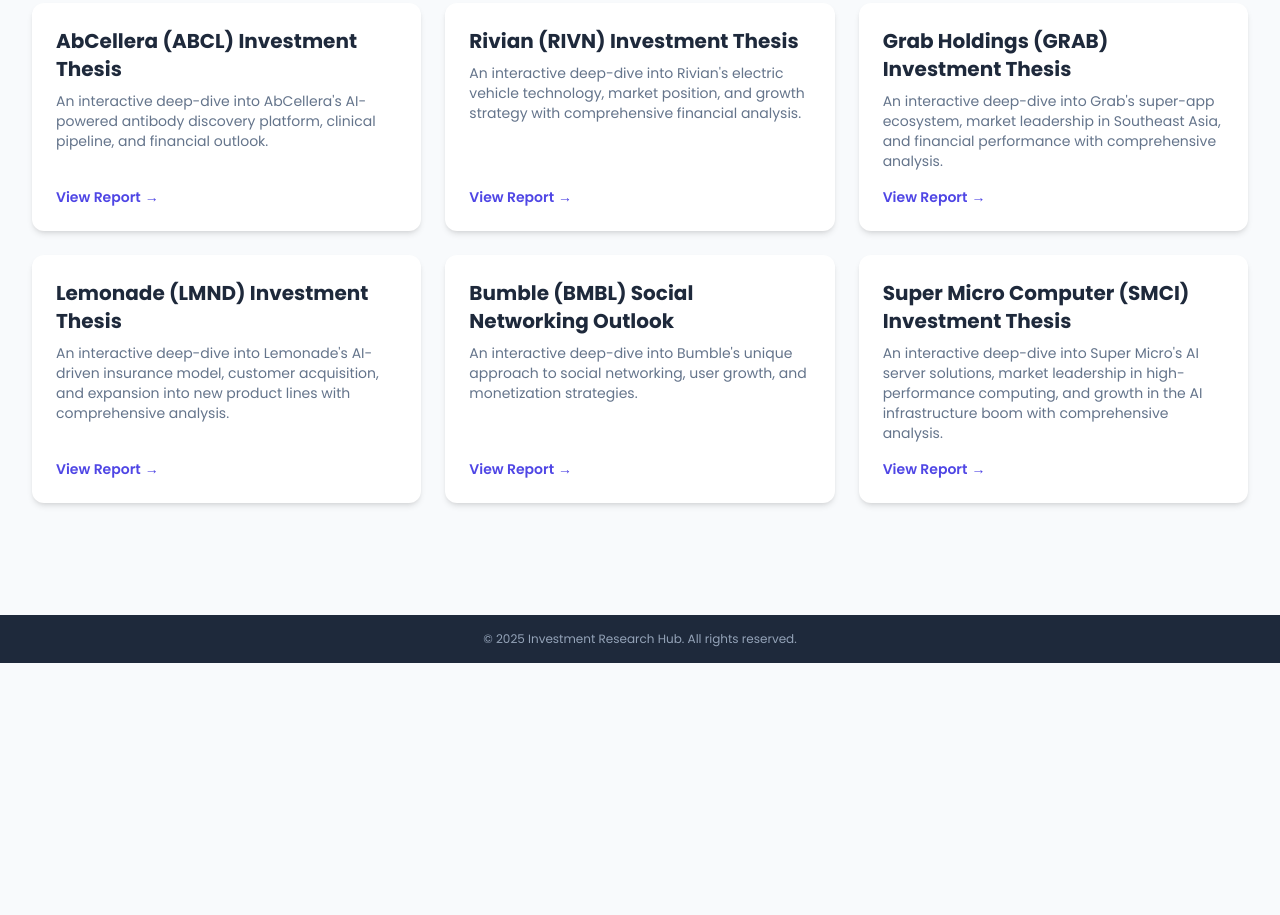
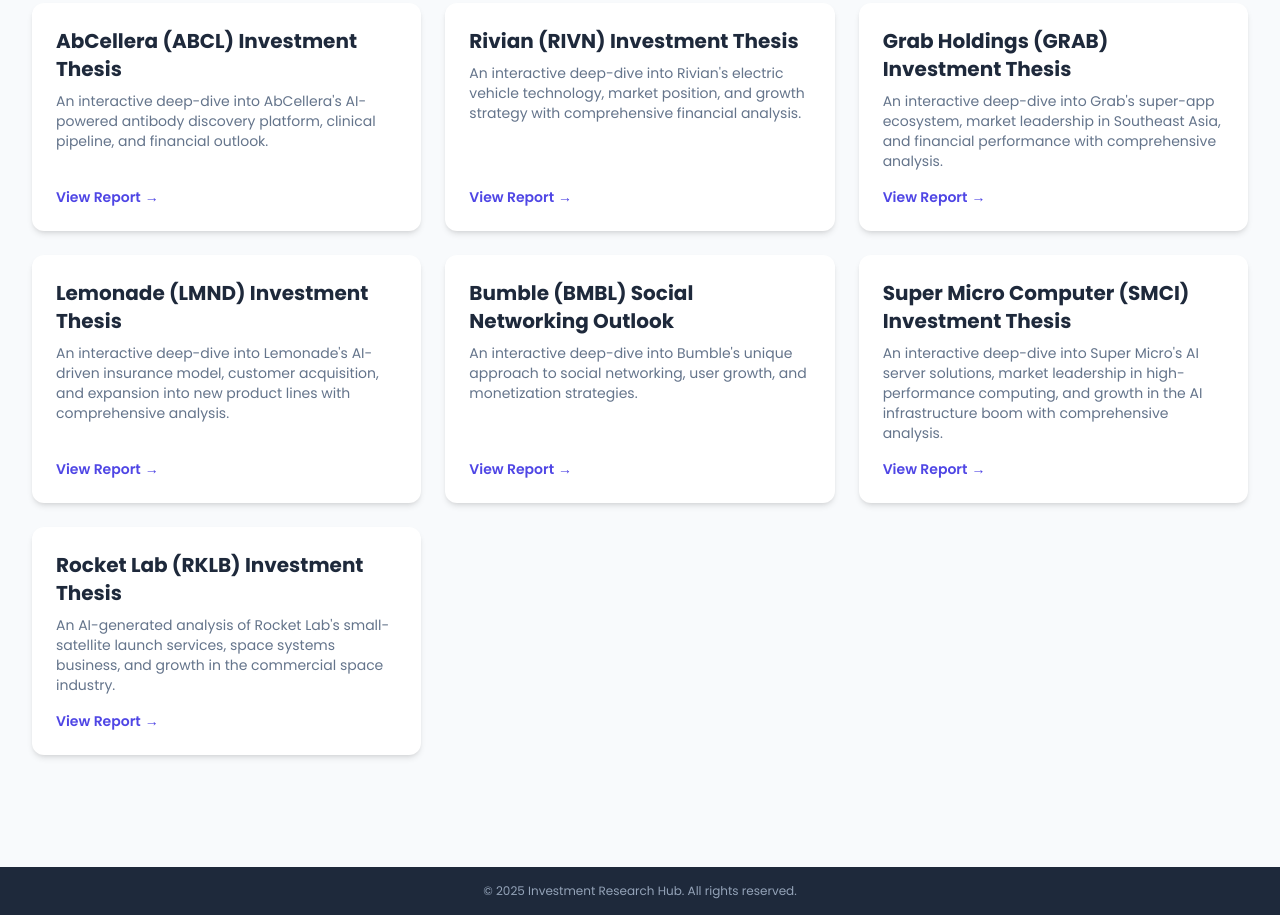
Before and after one commit to devangdshah/investment-research-hub, a website: page index.html in a window 1280 px wide. Shown: the part 369-1284 px from the top of the page. Before the commit the page ends 1032 px from the top, so only its background shows below. Drawn offline with nearby package versions, Linux system fonts and the light colour scheme.

Commit message:
Add AI-generated Rocket Lab (RKLB) investment thesis using Gemini API integration

```diff
--- a/index.html
+++ b/index.html
@@ -127,6 +127,17 @@
                     <span class="ml-1">→</span>
                 </a>
             </div>
+
+            <div class="card flex flex-col justify-between">
+                <div>
+                    <h3 class="text-xl font-bold text-slate-800 mb-2">Rocket Lab (RKLB) Investment Thesis</h3>
+                    <p class="text-sm text-slate-500 mb-4">An AI-generated analysis of Rocket Lab's small-satellite launch services, space systems business, and growth in the commercial space industry.</p>
+                </div>
+                <a href="rklb-investment-thesis.html" class="inline-flex items-center text-sm">
+                    View Report
+                    <span class="ml-1">→</span>
+                </a>
+            </div>
         </div>
     </main>
 
```
